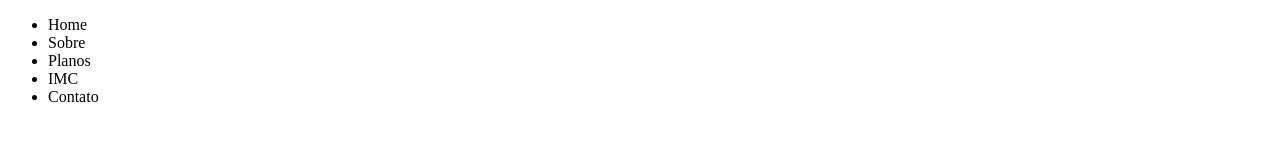
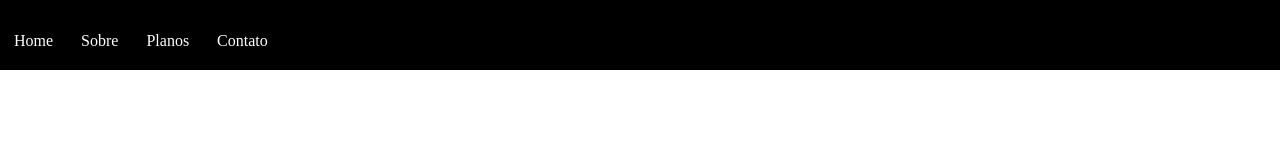
Before and after one commit to SthephanySouza/3DS, a plain HTML site: page Fast Fitness/Index.html in a window 1280 px wide. Drawn offline with Linux system fonts and the light colour scheme.

Commit message:
Update
Começando a organizar a navbar.

```diff
--- a/Fast Fitness/Index.html
+++ b/Fast Fitness/Index.html
@@ -5,19 +5,26 @@
     <meta charset="UTF-8">
     <meta http-equiv="X-UA-Compatible" content="IE=edge">
     <meta name="viewport" content="width=device-width, initial-scale=1.0">
-    <link rel="stylesheet" type="text/css" href="style.css" />
+    <link rel="stylesheet" type="text/css" href="css/Style.css" />
 </head>
 <body>
-    <nav>
-        <div>
-            <ul>
-                <li>Home</li>
-                <li>Sobre</li>
-                <li>Planos</li>
-                <li>IMC</li>
-                <li>Contato</li>
-            </ul>
-        </div>
+    <!-- Criando navbar -->
+    <nav class="Menu">
+        <li>
+            <a href="#">Home</a>
+        </li>
+
+        <li>
+            <a href="#">Sobre</a>
+        </li>
+
+        <li>
+            <a href="#">Planos</a>
+        </li>
+
+        <li>
+            <a href="#">Contato</a>
+        </li>
     </nav>
 
 </body>
--- /dev/null
+++ b/Fast Fitness/css/Style.css
@@ -0,0 +1,34 @@
+*{
+    padding: 0;
+    margin: 0;
+}
+
+.Menu{
+    width: 100%;
+    height: 70px;
+    background-color: #000;
+}
+
+.Menu ul{
+    list-style-type: none;
+    margin: 0;
+    padding: 0;
+    overflow: hidden;
+}
+
+.Menu li{
+    float: left;
+}
+
+.Menu li a{
+    display: block;
+    color: #FFF;
+    text-align: center;
+    text-decoration: none;
+    padding: 14px;
+}
+
+.Menu li a:hover{
+    color: #000;
+    background-color: #FFF;
+}
```
